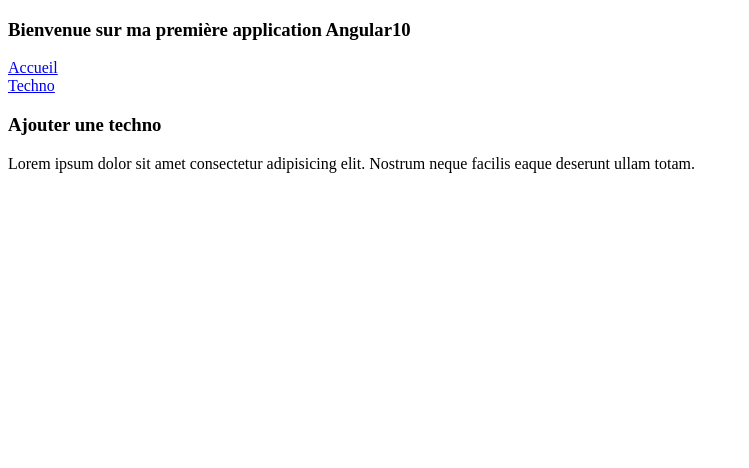
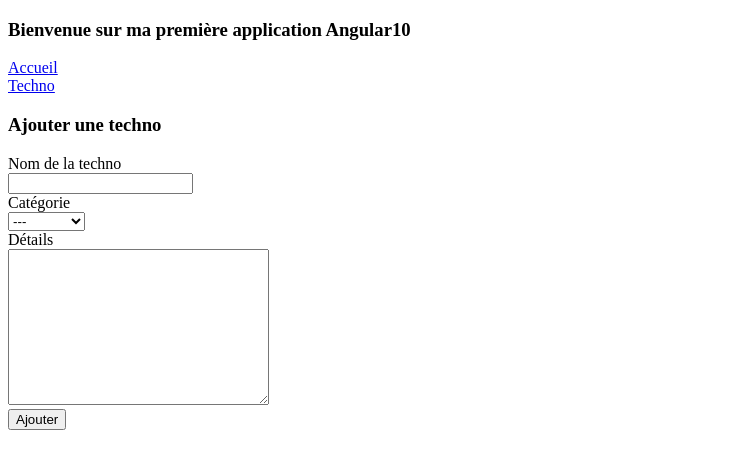
Before and after one commit to Tambass/todolistAngular10, an Angular app in the folder angular10-techno-watch/: page /add-techno in a window 1280 px wide. Shown: the top 468 px of the page, without its empty margins (0-749 px from the left). Built offline with nearby package versions, Linux system fonts and the light colour scheme.

Commit message:
ajoute un formulaire avec ngForm et ngModel

```diff
--- a/angular10-techno-watch/src/app/techno-add/techno-add.component.html
+++ b/angular10-techno-watch/src/app/techno-add/techno-add.component.html
@@ -1,2 +1,20 @@
 <h3>Ajouter une techno</h3>
-<div>Lorem ipsum dolor sit amet consectetur adipisicing elit. Nostrum neque facilis eaque deserunt ullam totam.</div>
+
+<!-- création de la variable de template à l'aide du '#' -->
+<!-- on écoute un évenement à l'aide des () qui appellera une fonction côté typeScript -->
+<!-- on passe la variable de template en paramètre de la fonction -->
+<form #f="ngForm" (ngSubmit)="addTechno(f)">
+  <label for="technoname">Nom de la techno</label><br>
+  <input type="text" id="technoname" ngModel name="technoname"><br>
+  <label for="category">Catégorie</label><br>
+  <select id="category" ngModel name="category">
+    <option value="">---</option>
+    <option value="front">Front</option>
+    <option value="back">Back</option>
+    <option value="fullstack">FullStack</option>
+  </select>
+  <br>
+  <label for="details">Détails</label><br>
+  <textarea id="details" cols="30" rows="10" ngModel name="details"></textarea><br>
+  <button type="submit">Ajouter</button>
+</form>
--- a/angular10-techno-watch/src/app/techno-add/techno-add.component.ts
+++ b/angular10-techno-watch/src/app/techno-add/techno-add.component.ts
@@ -1,4 +1,5 @@
 import { Component, OnInit } from '@angular/core';
+import { NgForm } from '@angular/forms';
 
 @Component({
   selector: 'app-techno-add',
@@ -12,4 +13,9 @@ export class TechnoAddComponent implements OnInit {
   ngOnInit(): void {
   }
 
+  addTechno(f:NgForm) {
+    console.log(f.value);
+
+  }
+
 }
```
